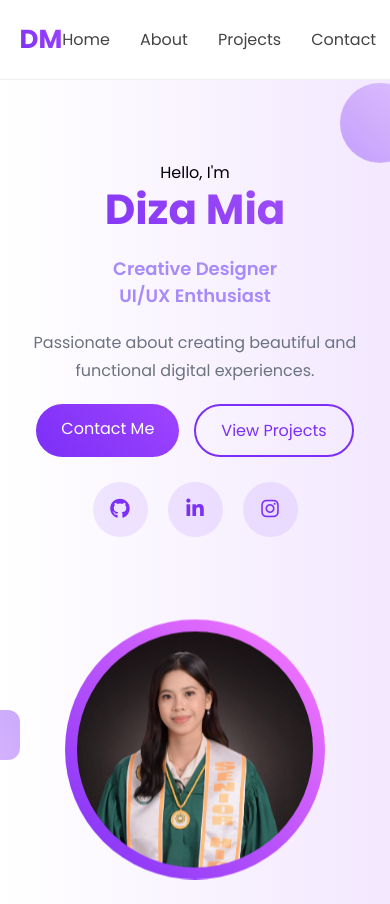
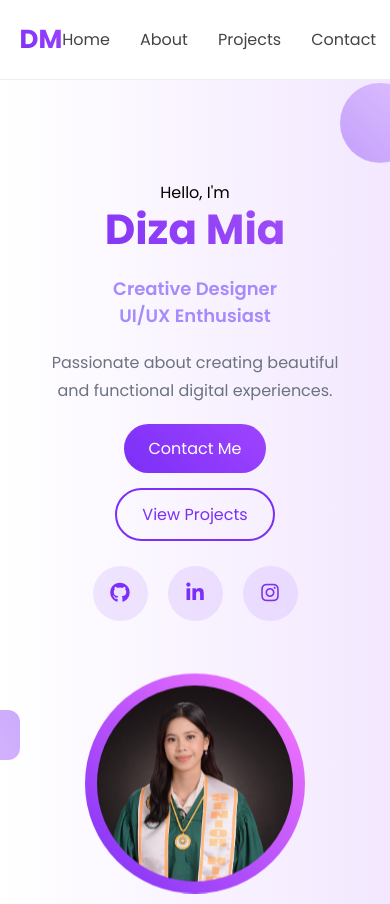
Before and after one commit to yangslvr/index.html, a plain HTML site: page index.html in a window 390 px wide. Shown: the top 904 px of the page. Drawn offline with Linux system fonts and the light colour scheme.

Commit message:
Update style.css

```diff
--- a/style.css
+++ b/style.css
@@ -68,7 +68,7 @@ body {
 /* ===== HERO ===== */
 .hero {
   min-height: 100vh;
-  padding: 80px 0;
+  padding: 120px 0 80px;
   display: flex;
   align-items: center;
   background: linear-gradient(to right, #ffffff, #f3e8ff);
@@ -536,3 +536,25 @@ footer {
     padding: 70px 0;
   }
 }
+
+@media (max-width: 768px) {
+
+  .hero {
+    min-height: auto; /* allow it to grow */
+    padding: 100px 20px 60px;
+  }
+
+  .hero-grid {
+    display: flex;
+    flex-direction: column;
+    align-items: center;
+    text-align: center;
+    gap: 30px;
+  }
+
+  .gradient-circle {
+    width: 220px;
+    height: 220px;
+  }
+
+}
```
